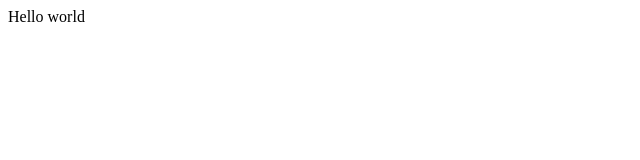
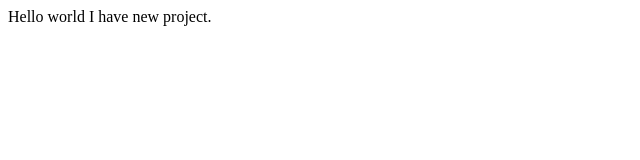
Before and after one commit to NetanelY1/Hello-world1, a plain HTML site: page index.html in a window 1280 px wide. Shown: the whole page, without its empty margins (0-640 px from the left). Drawn offline with Linux system fonts and the light colour scheme.

Commit message:
add text

```diff
--- a/index.html
+++ b/index.html
@@ -7,5 +7,7 @@
  </head>
  <body>
     Hello world
+    I have new project.
+
  </body>
  </html>
```
